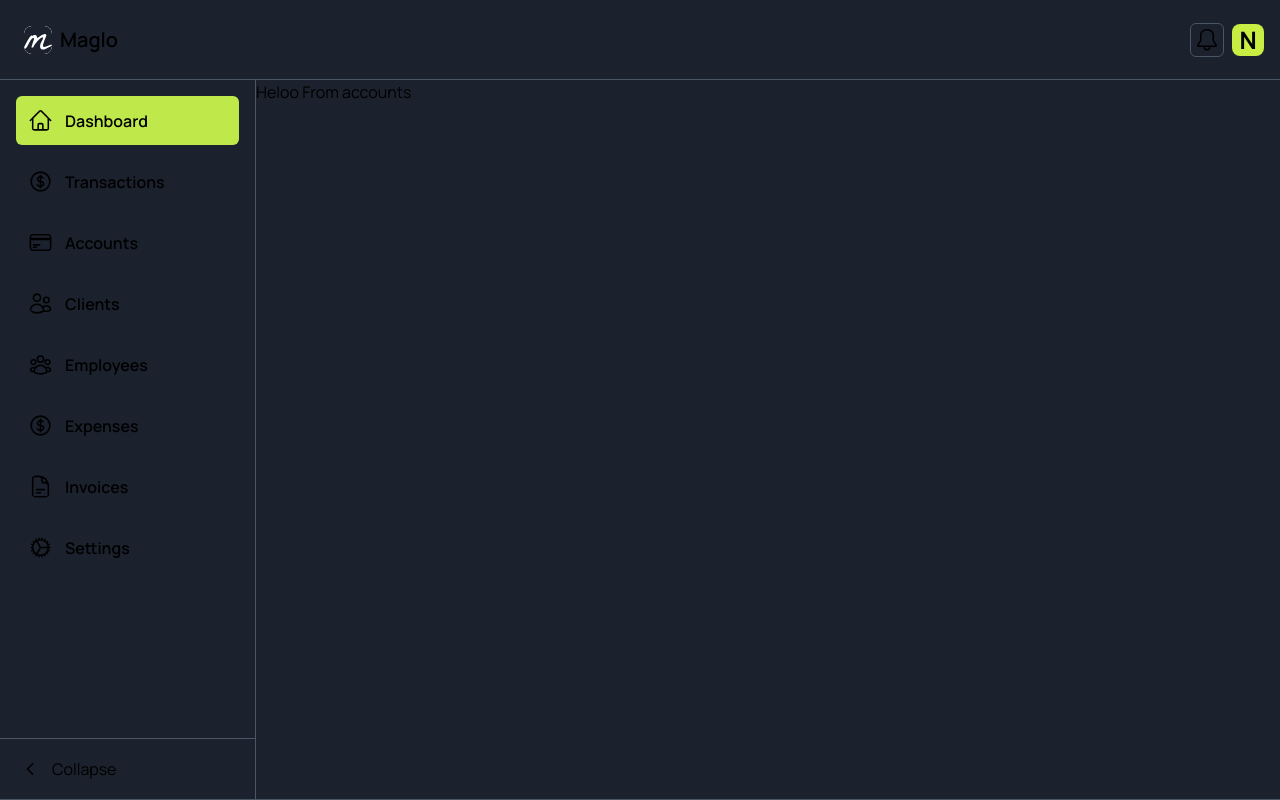
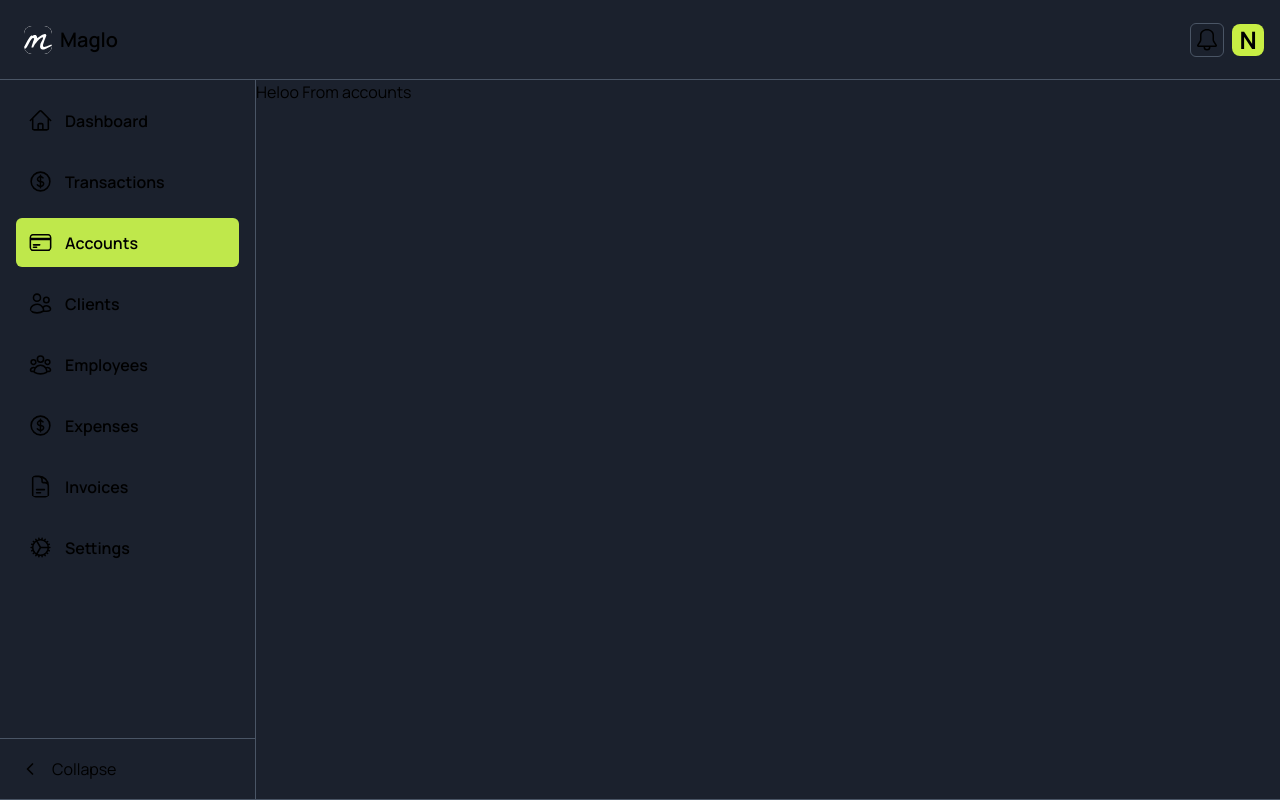
Before and after one commit to viraj00789/passbook-system, a Next.js app: page /accounts in a window 1280 px wide. Built offline with nearby package versions, Linux system fonts and the light colour scheme; sample sign-in values are in the browser's storage.

Commit message:
fix: added the dashboard changes

```diff
--- a/components/Sidebar.tsx
+++ b/components/Sidebar.tsx
@@ -10,7 +10,8 @@ import {
 } from "react-icons/hi2";
 import { FiChevronLeft, FiChevronRight } from "react-icons/fi";
 import Link from "next/link";
-import { useState, useEffect } from "react";
+import { useEffect } from "react";
+import { usePathname } from "next/navigation";
 
 const navItems = [
   { label: "Dashboard", icon: HiOutlineHome, href: "/" },
@@ -32,7 +33,7 @@ interface SidebarProps {
   setOpen: (open: boolean) => void;
 }
 export default function Sidebar({ open, setOpen }: SidebarProps) {
-  const [selected, setSelected] = useState("Dashboard");
+  const pathname = usePathname();
 
   useEffect(() => {
     const handleResize = () => {
@@ -70,18 +71,19 @@ export default function Sidebar({ open, setOpen }: SidebarProps) {
       >
         <div>
           {/* Nav */}
-          <p className={`space-y-3 ${open ? "p-4" : "px-2 py-4"}`}>
-            {navItems.map(({ label, icon: Icon, href }) => (
+          <p className={`space-y-3 ${open ? "p-4" : "px-1.5 py-4"}`}>
+            {navItems.map(({ label, icon: Icon, href }) => {
+              const isActive = pathname === href;
+              return (
                 <Link
                   key={label}
                   href={href}
                   onClick={() => {
-                  setSelected(label);
                     if (window.innerWidth < 768) setOpen(false);
                   }}
                   className={`flex items-center gap-3 p-3 rounded-md
                   hover:bg-primary-300 hover:text-black transition font-semibold
-                  ${selected === label ? "bg-primary-500 text-black" : ""}
+                  ${isActive ? "bg-primary-500 text-black" : ""}
                   whitespace-nowrap overflow-hidden
                   `}
                 >
@@ -96,7 +98,8 @@ export default function Sidebar({ open, setOpen }: SidebarProps) {
                     {label}
                   </span>
                 </Link>
-            ))}
+              );
+            })}
           </p>
         </div>
 
```
Lines whose indentation alone changed are shown as unchanged.
